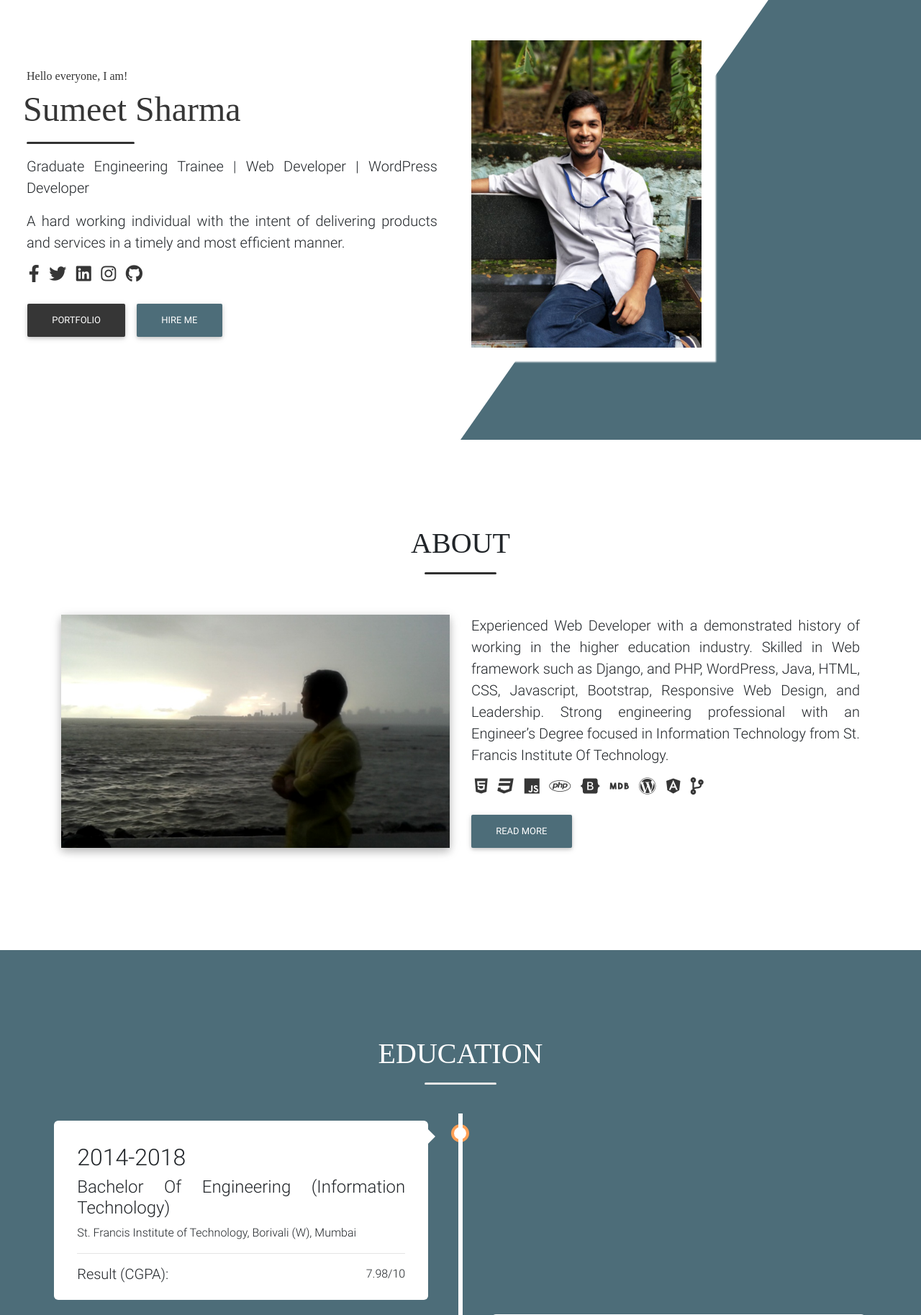
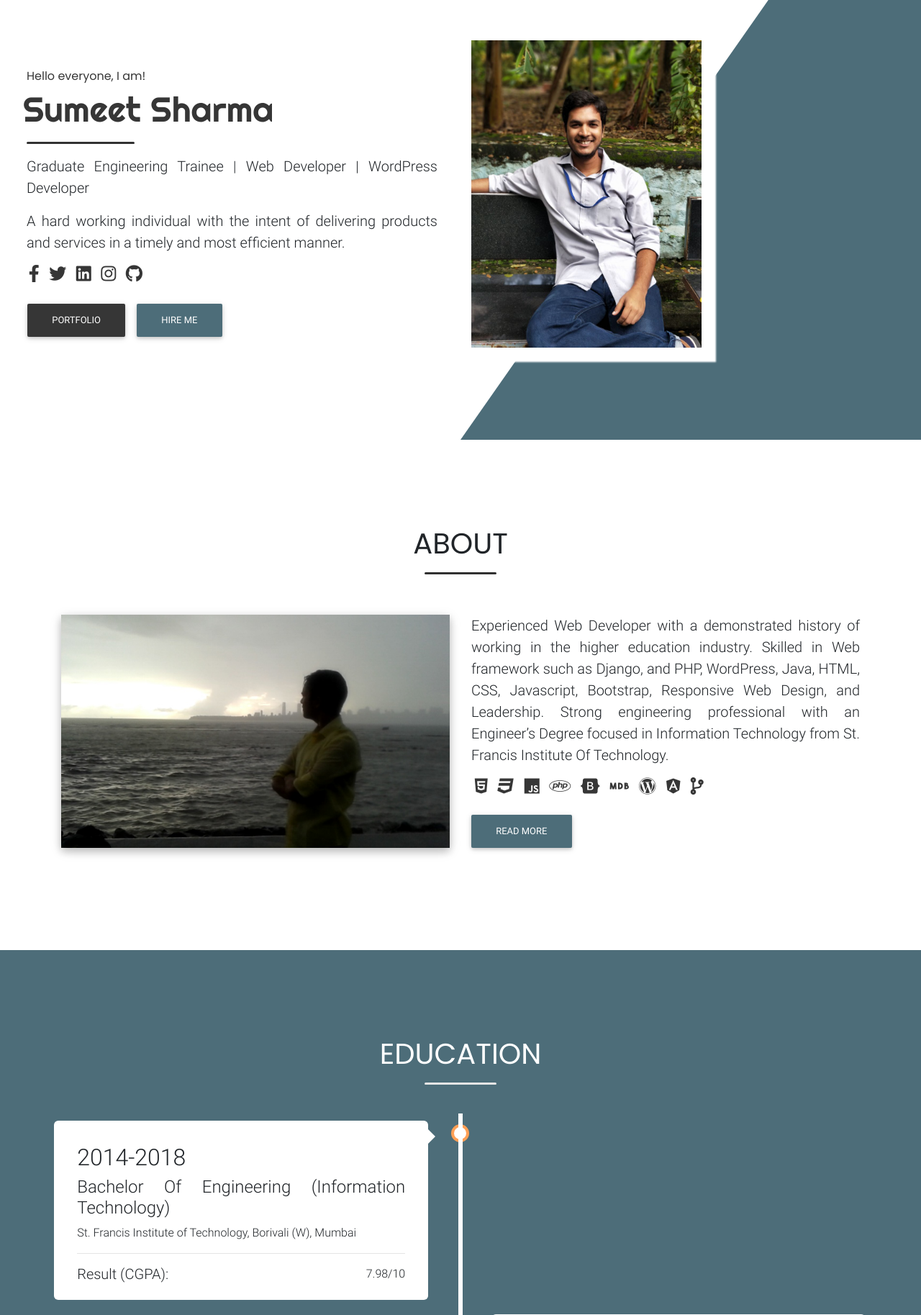
Before and after one commit to itsumeet27/portfolio, a PHP site: page / in a window 1280 px wide. Shown: the part 64-1891 px from the top of the page at 72% size. Run offline with PHP 8.4, Linux system fonts and the light colour scheme; some libraries are stand-ins or nearby versions.

Commit message:
Adding Fonts

```diff
--- a/css/style.css
+++ b/css/style.css
@@ -35,7 +35,7 @@
 }
 
 .details h6 {
-  font-family: Poppins;
+  font-family: 'Poppins', sans-serif;
   color: #363636;
   font-weight: 500;
   padding-left: 5px;
@@ -137,7 +137,7 @@
 }
 
 .section-title h1{
-  font-family: Poppins;
+  font-family: 'Poppins', sans-serif;
   text-transform: uppercase;
   font-weight: 400;
 }
--- a/includes/header.php
+++ b/includes/header.php
@@ -6,6 +6,8 @@
   <meta name="viewport" content="width=device-width, initial-scale=1, shrink-to-fit=no">
   <meta http-equiv="x-ua-compatible" content="ie=edge">
   <title>Web Developer | Sumeet Sharma</title>
+  <!-- Fonts -->
+  <link href="https://fonts.googleapis.com/css?family=Poppins|Righteous&display=swap" rel="stylesheet">
   <!-- Font Awesome -->
   <link rel="stylesheet" href="https://use.fontawesome.com/releases/v5.11.2/css/all.css">
   <!-- Bootstrap core CSS -->
```
